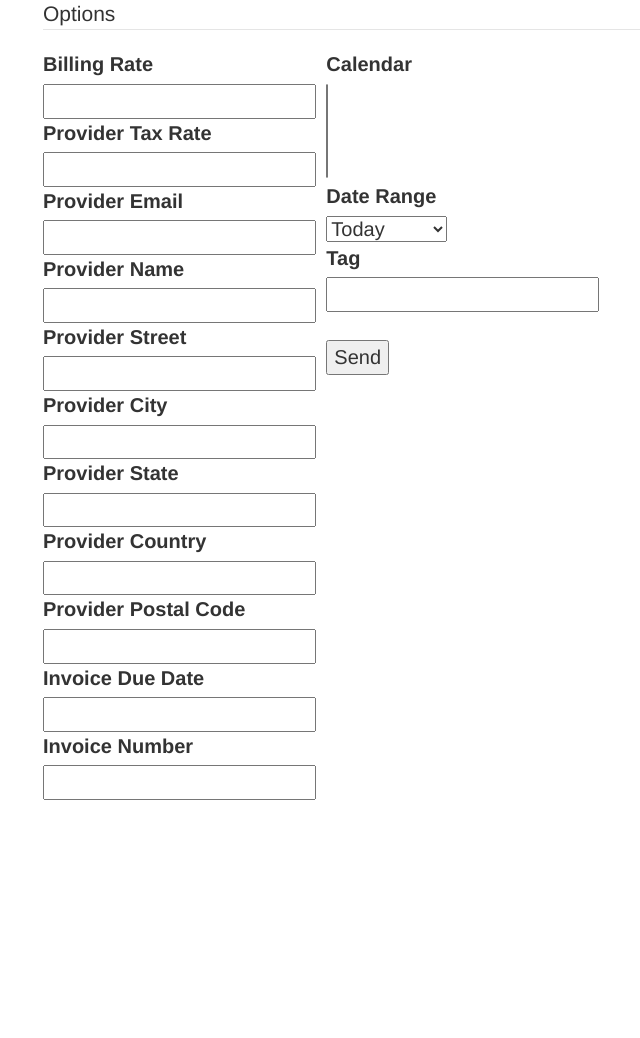
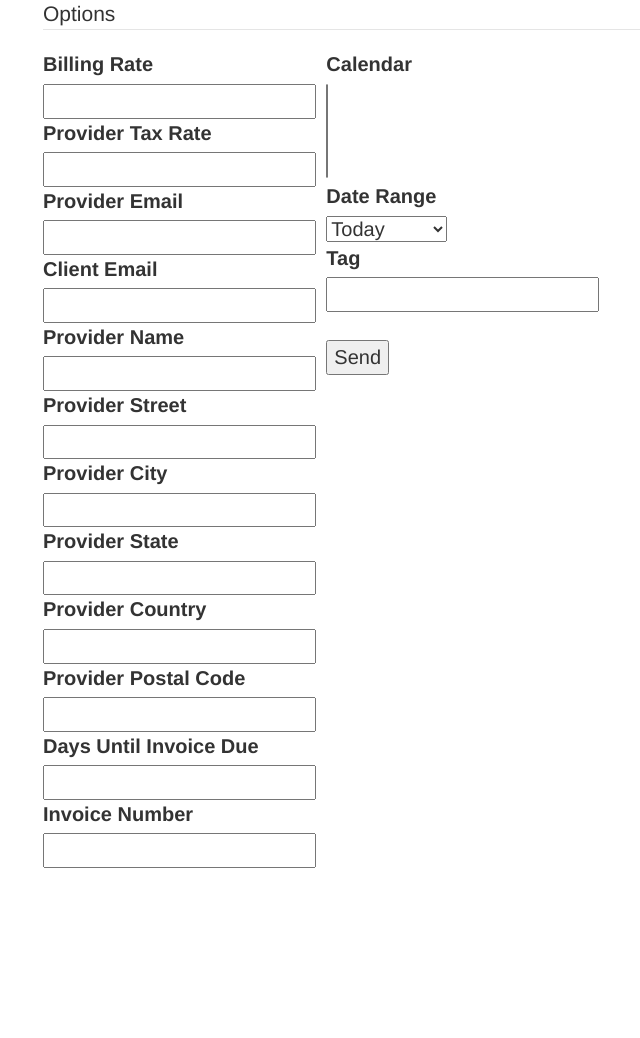
Before and after one commit to eayoungs/TimingIs-Flask, a Flask app: template templates/forms_template.html in a window 1280 px wide. Shown: the part 234-1272 px from the top of the page, without its empty margins (247-887 px from the left). Before the commit the page ends 1034 px from the top, so only its background shows below. Run offline with Flask 2, Linux system fonts and the light colour scheme; the template is opened without the code that fills it: values that come from a table or form of the project are taken from there, others are empty; parts of the project's set-up code (start-up, migrations or seed data) failed here and were passed over; some libraries are stand-ins or nearby versions.

Commit message:
Added checks & new default values for required arguments to invoice

```diff
--- a/app.py
+++ b/app.py
@@ -132,17 +132,26 @@ def google_oauth2():
                             billing_rate = form.billing_rate.data
                         else:
                             billing_rate = '1'
+                        if form.provider_tax_rate.data:
+                            provider_tax_rate = form.provider_tax_rate.data
+                        else:
+                            provider_tax_rate = 0
+                        if form.invoice_id.data:
+                            invoice_id=form.invoice_id.data
+                        else:
+                            invoice_id=1
                         invoice.main(invoiceItemsDct,
                                      billing_rate=billing_rate,
                                      provider_email=form.provider_email.data,
+                                     client_email=form.client_email.data,
                                      provider_name=form.provider_name.data,
                                      provider_street=form.provider_street.data,
                                      provider_city=form.provider_city.data,
                                      provider_state=form.provider_state.data,
                                      provider_country=form.provider_country.data,
                                      provider_post_code=form.provider_post_code.data,
-                                     #provider_tax_rate=form.provider_tax_rate.data,
-                                     #invoice_id=form.invoice_id.data
+                                     provider_tax_rate=provider_tax_rate,
+                                     invoice_id=invoice_id
                                      )
 
                         #calDursSmry = dfs.get_cals_durs(workTypesDct)
--- a/forms.py
+++ b/forms.py
@@ -34,7 +34,7 @@ class CalendarSelectForm(Form):
     ('lastWeek', 'Last Week'),
     ('lastMonth', 'Last Month')"""
 
-    StartDate = TextField("Start Date")
+    StartDate = TextField("Start Date") # TODO: (eayoungs@gmail)
     """
     ,[validators.Required("Please enter a valid date
     range in iso8601 format")])
@@ -59,6 +59,7 @@ class CalendarSelectForm(Form):
     provider_post_code = TextField('Provider Postal Code')
     provider_tax_rate = TextField('Provider Tax Rate')
     invoice_id = TextField('Invoice Number')
-    invoice_due_date=TextField('Invoice Due Date')
+    invoice_due_date=TextField('Days Until Invoice Due')
+    client_email=TextField('Client Email')
 
     submit = SubmitField("Send")
--- a/templates/forms_template.html
+++ b/templates/forms_template.html
@@ -97,6 +97,10 @@
              {{ form.provider_email }}
              <br>
 
+             {{ form.client_email.label }}<br>
+             {{ form.client_email }}
+             <br>
+
              {{ form.provider_name.label }}<br>
              {{ form.provider_name }}
              <br>
```
